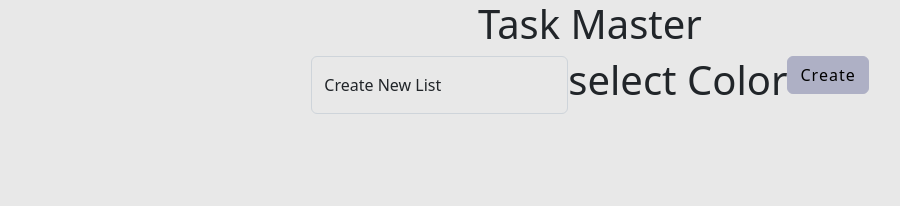
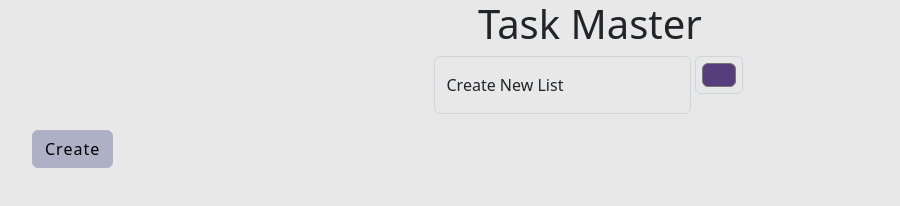
Before and after one commit to Randyhall91/TaskMaster, a website with bundled scripts: page index.html in a window 1280 px wide. Shown: the whole page, without its empty margins (50-950 px from the left). Built offline with nearby package versions, Linux system fonts and the light colour scheme; a script that the page names is missing.

Commit message:
requesting help

```diff
--- a/app/Models/Card.js
+++ b/app/Models/Card.js
@@ -9,6 +9,7 @@ export class Card {
   constructor(data) {
     this.name = data.name
     this.id = data.id || generateId()
+    this.color = data.color
   }
 
 
@@ -16,7 +17,7 @@ export class Card {
     return /*html*/`
   <div class="col-4">
     <div class="card">
-      <div class="card-body">
+      <div class="card-body ">
         <h5 class="card-title">${this.name}</h5>
       </div>
       <ul class="list-group list-group-flush">
--- a/index.html
+++ b/index.html
@@ -31,14 +31,17 @@
             <input type="text" class="form-control" name="name" placeholder="MakeList">
             <label for="name">Create New List </label>
           </div>
-          <div>
-            <h1>select Color</h1>
-          </div>
-          <div>
-            <button class="btn btn-secondary" type="submit">Create</button>
-          </div>
-        </form>
+          <!-- Select Color for List -->
+          <input type="color" class="form-control form-control-color mx-1" name="color" value="#563d7c"
+            title="Choose your color">
       </div>
+
+      <div>
+        <button class="btn btn-secondary" type="submit">Create</button>
+      </div>
+
+      </form>
+    </div>
     </div>
     <div class="row" id="cards">
       <!-- Template for List Cards -->
```
